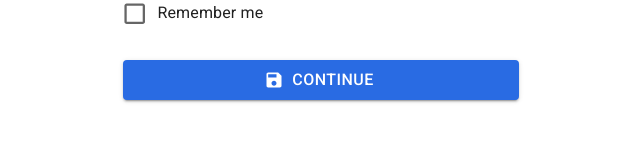
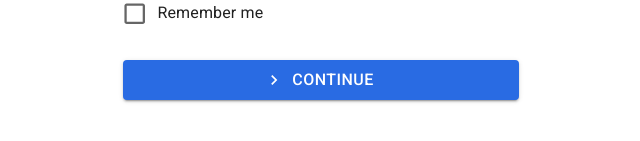
Before and after one commit to lamhq/react-boilerplate, a React (Vite) app: page /auth/signin in a window 1280 px wide. Shown: the part 367-508 px from the top of the page, without its empty margins (319-959 px from the left). Built offline with nearby package versions, Linux system fonts and the light colour scheme.

Commit message:
fix: fix import of yup library

```diff
--- a/src/auth/pages/SigninPage/index.tsx
+++ b/src/auth/pages/SigninPage/index.tsx
@@ -1,8 +1,8 @@
 import { useForm, SubmitHandler, Controller } from 'react-hook-form';
 import { yupResolver } from '@hookform/resolvers/yup';
-import yup from 'yup';
+import * as yup from 'yup';
 import Avatar from '@mui/material/Avatar';
-import SaveIcon from '@mui/icons-material/Save';
+import ChevronRightOutlinedIcon from '@mui/icons-material/ChevronRightOutlined';
 import LoadingButton from '@mui/lab/LoadingButton';
 import TextField from '@mui/material/TextField';
 import FormControlLabel from '@mui/material/FormControlLabel';
@@ -97,7 +97,7 @@ export default function SigninPage() {
         <LoadingButton
           loading={isSubmitting}
           loadingPosition="start"
-          startIcon={<SaveIcon />}
+          startIcon={<ChevronRightOutlinedIcon />}
           fullWidth
           variant="contained"
           sx={{ mt: 3, mb: 2 }}
--- a/src/router.tsx
+++ b/src/router.tsx
@@ -63,8 +63,8 @@ export default createBrowserRouter([
   },
   {
     path: '/auth/signin',
-    element: <BlankLayout />, // display error page in case layout has error
-    errorElement: ErrorUI,
+    element: <BlankLayout />,
+    errorElement: ErrorUI, // display error page in case layout has error
     children: [
       {
         index: true,
```
